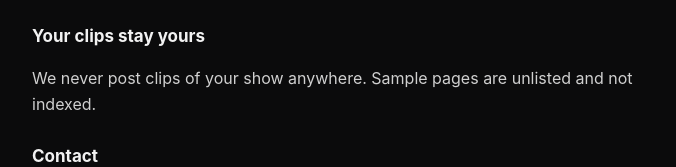
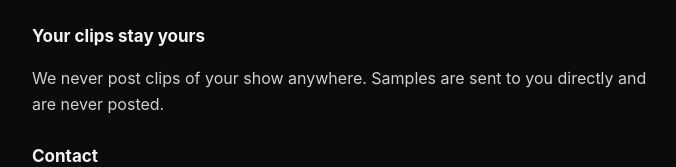
Before and after one commit to alex100hickey-eng/splitframestudio-site, a plain HTML site: page clips/index.html in a window 1280 px wide. Shown: the part 416-583 px from the top of the page, without its empty margins (298-974 px from the left). Drawn offline with Linux system fonts and the light colour scheme.

Commit message:
clips: samples are sent to the owner directly and never posted (CLARVIS 11/22)

```diff
--- a/clips/index.html
+++ b/clips/index.html
@@ -16,7 +16,7 @@
 <p>Clips are made with AI tools. Only your own footage and words are used.</p>
 
 <h2>Your clips stay yours</h2>
-<p>We never post clips of your show anywhere. Sample pages are unlisted and not indexed.</p>
+<p>We never post clips of your show anywhere. Samples are sent to you directly and are never posted.</p>
 
 <h2>Contact</h2>
 <p>Alex Hickey · <a href="mailto:alexhickey@splitframestudio.com">alexhickey@splitframestudio.com</a><br>Splitframe Studio · Ridgefield, CT</p>
```
